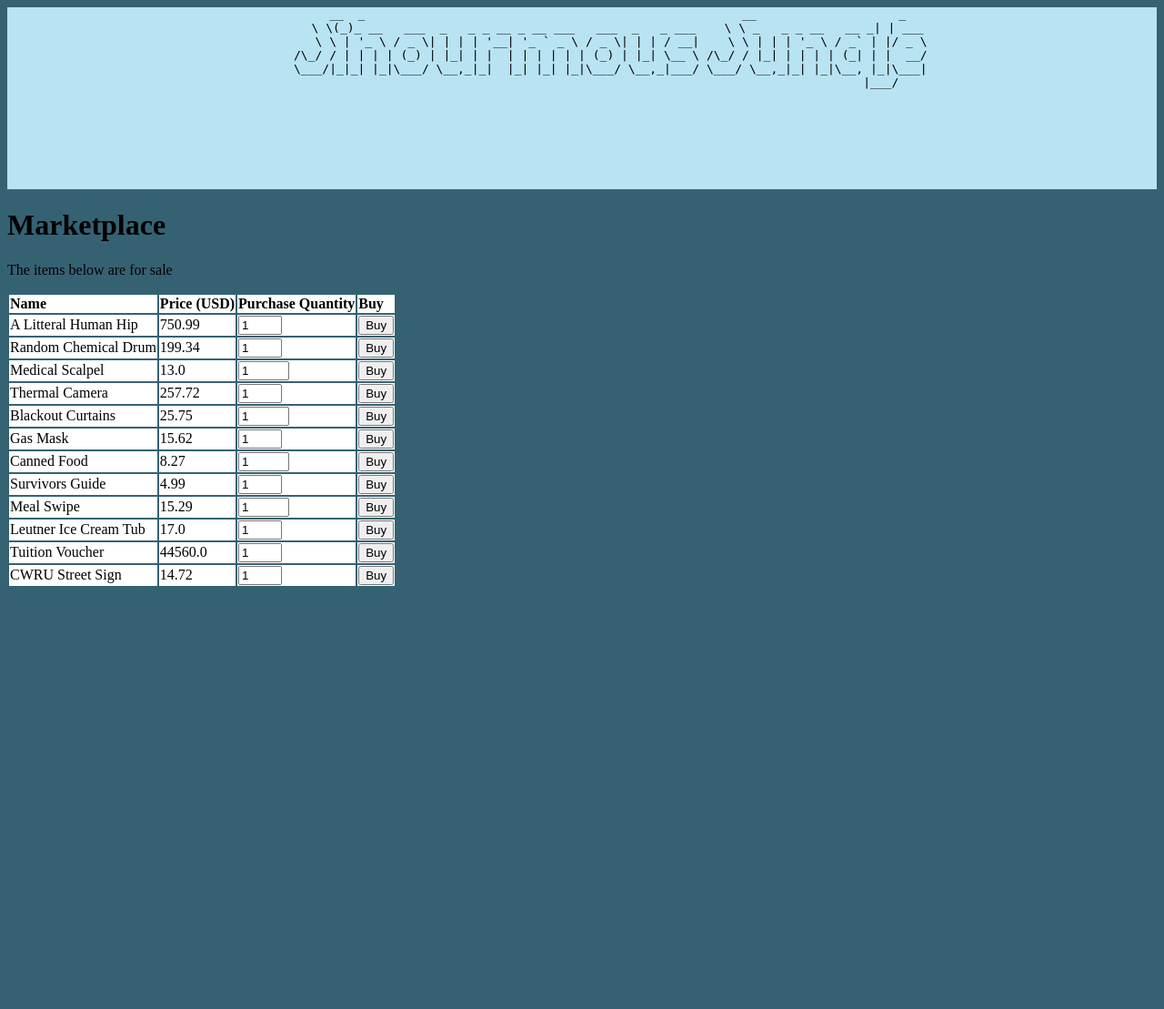
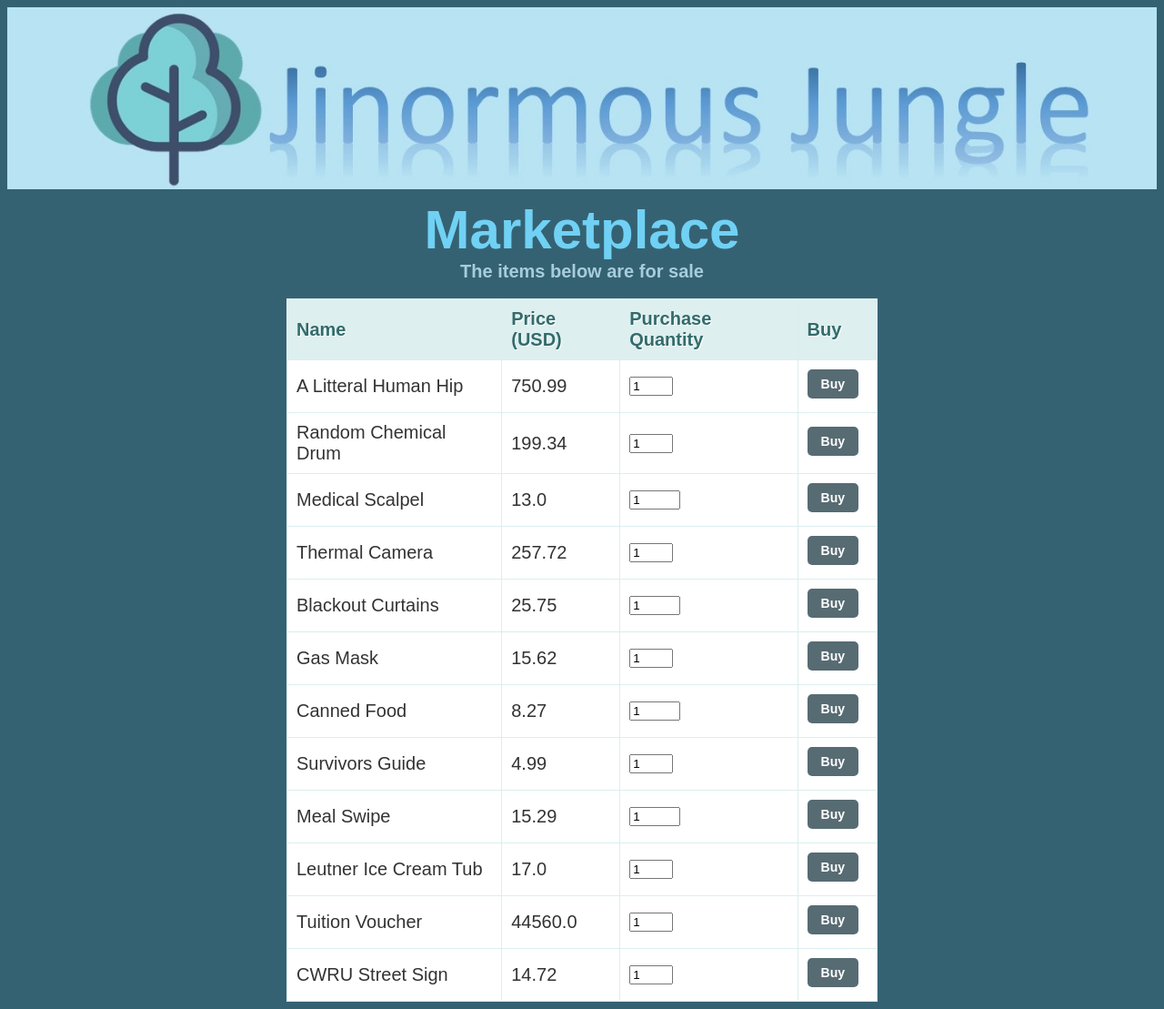
Before and after one commit to caswolfe/EECS341Project, a Flask app: page /shop in a window 1280 px wide. Shown: the whole page at 91% size. Before the commit the page ends 644 px from the top, so only its background shows below. Run offline with Flask 2, Linux system fonts and the light colour scheme; a user stored in the database is signed in; data comes from the database, SQL or seed files in the repository; data that the repository does not hold is empty.

Commit message:
css 4 lyfe

```diff
--- a/static/css/style.css
+++ b/static/css/style.css
@@ -27,6 +27,11 @@ a {
 	height: 200px;
 }
 
+.header:hover {
+	cursor: pointer;
+
+}
+
 .account {
 	background-color: #B8E3F2;
 
@@ -46,6 +51,15 @@ a {
 	font-size: 30px;
 }
 
+.note {
+	position: relative;
+	text-align: center;
+	margin-top: -20px;
+	color: #576B73;
+	font-family: Arial;
+	font-size: 16px;
+}
+
 .info {
 	position: relative;
 	color: #576B73;
@@ -56,22 +70,26 @@ a {
 
 .title {
 	position: relative;
-	margin: -30px 0px -50px 0px;
-
-	align-self: center;
+	margin-top: -30px;
+	margin-bottom: 60px;
 	height: 100px;
 }
 
 .title h1 {
 	position: relative;
-
-	color: #576B73;
+	text-align: center;
+	color: #70D1F4;
 	font-family: Arial;
 	font-size: 60px;
+}
 
+.title h2 {
+	position: relative;
 	text-align: center;
-	top: 50%;
-	transform: translateY(-50%);
+	margin-top: -40px;
+	color: #A7CDDB;
+	font-family: Arial;
+	font-size: 20px;
 }
 
 .shop {
@@ -91,7 +109,11 @@ a {
 }
 
 .products {
-
+	position: relative;
+	margin-top: -50px;
+	width: 650px;
+	left: 50%;
+	transform: translateX(-50%);
 }
 
 .btn {
@@ -114,24 +136,18 @@ a {
 
 }
 
-.btn.login:hover {
+.btn:hover {
 	cursor: pointer;
 	background-color: #91B3BF;
-}
-
-.btn:hover {
-    cursor: pointer;
-}
-.btn.shop:hover {
-    background-color: #379683;
 }
 
 .table {
     border: solid 1px #DDEEEE;
     border-collapse: collapse;
     border-spacing: 0;
-    font: normal 13px Arial, sans-serif;
+    font: normal 20px Arial;
 }
+
 .table thead th {
     background-color: #DDEFEF;
     border: solid 1px #DDEEEE;
@@ -140,6 +156,7 @@ a {
     text-align: left;
     text-shadow: 1px 1px 1px #fff;
 }
+
 .table tbody td {
     border: solid 1px #DDEEEE;
     color: #333;
--- a/templates/shop.html
+++ b/templates/shop.html
@@ -4,26 +4,29 @@
       <title>Marketplace</title>
     </head>
     <body>
+      <a href="/home">
         <div class="header">
-        <pre>
-          __  _                                                     __                    _
-          \ \(_)_ __   ___  _   _ _ __ _ __ ___   ___  _   _ ___    \ \ _   _ _ __   __ _| | ___
-           \ \ | '_ \ / _ \| | | | '__| '_ ` _ \ / _ \| | | / __|    \ \ | | | '_ \ / _` | |/ _ \
-        /\_/ / | | | | (_) | |_| | |  | | | | | | (_) | |_| \__ \ /\_/ / |_| | | | | (_| | |  __/
-        \___/|_|_| |_|\___/ \__,_|_|  |_| |_| |_|\___/ \__,_|___/ \___/ \__,_|_| |_|\__, |_|\___|
-                                                                                    |___/
-        </pre>
+          <img src="/static/css/Presentation22.jpg" alt="Logo">
+        </div>
+      </a>
+
+      <div class="title">
+        <h1>Marketplace</h1>
+        <h2>The items below are for sale</h2>
       </div>
 
-      <h1>Marketplace</h1>
-      <p>The items below are for sale</p>
-      <table>
+      <div class="products">
+        <table class="table">
+          <thead>
           <tr>
-          <td> <b>Name</b></td>
-          <td> <b>Price (USD)</b></td>
-          <td> <b>Purchase Quantity</b></td>
-          <td> <b>Buy</b></td>
+            <th>Name</th>
+            <th>Price (USD)</th>
+            <th>Purchase Quantity</th>
+            <th>Buy</th>
           </tr>
+          </thead>
+
+          <tbody>
             {% for prod in template_data %}
             <tr>
               <td>{{ prod[2] }} </td>
@@ -35,11 +38,13 @@
                 </td>
                 <td>
                   <input type="hidden" name="pid" value="{{ prod[0] }}">
-              <input type="submit" name="buy" value="Buy">
+                  <input class="btn login" type="submit" name="buy" value="Buy">
                 </td>
               </form>
             {% endfor %}
             </tr>
+          </tbody>
         </table>
+      </div>
     </body>
 </html>
--- a/templates/user_homepage.html
+++ b/templates/user_homepage.html
@@ -4,7 +4,7 @@
     </head>
     <body>
       <div class="header">
-
+        <img src="/static/css/Presentation22.jpg" alt="Logo">
       </div>
 
       <div class="title">
```
Also changed, not shown: templates/createaccount.html (+5 -3 lines), templates/sell.html (+20 -21 lines). Lines whose indentation alone changed are shown as unchanged.
